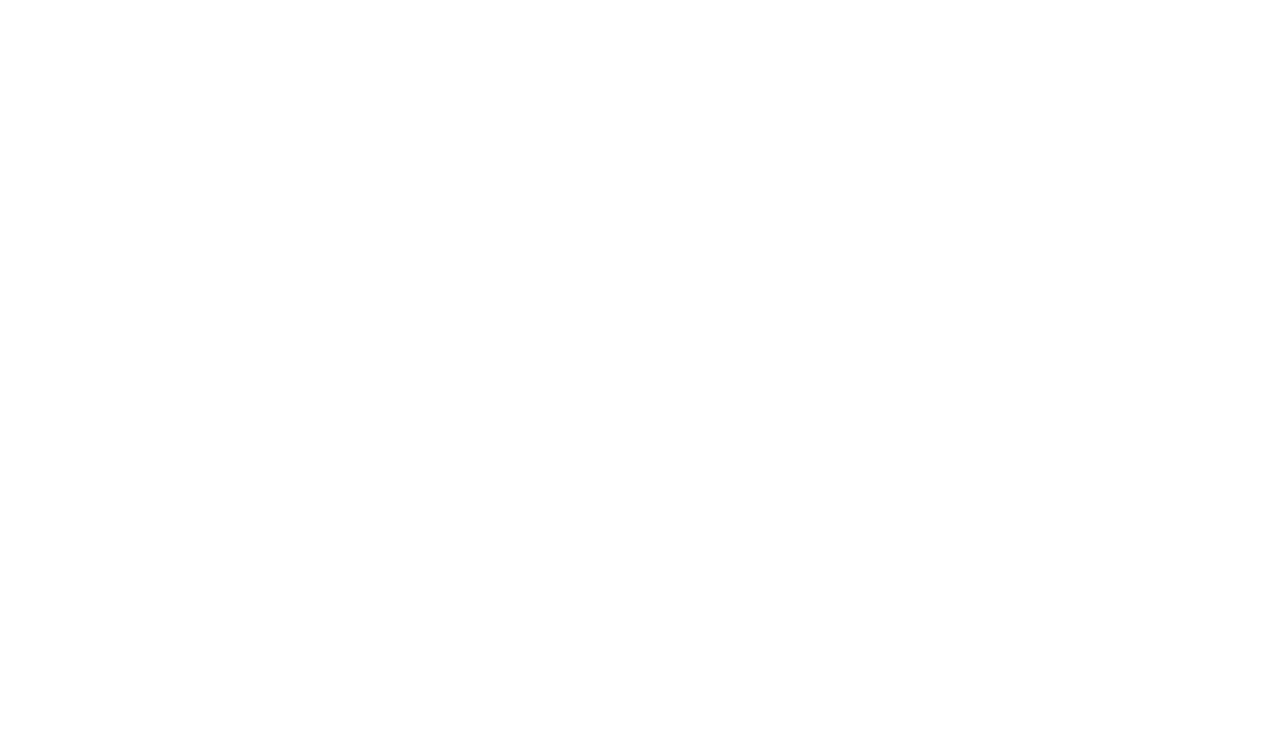
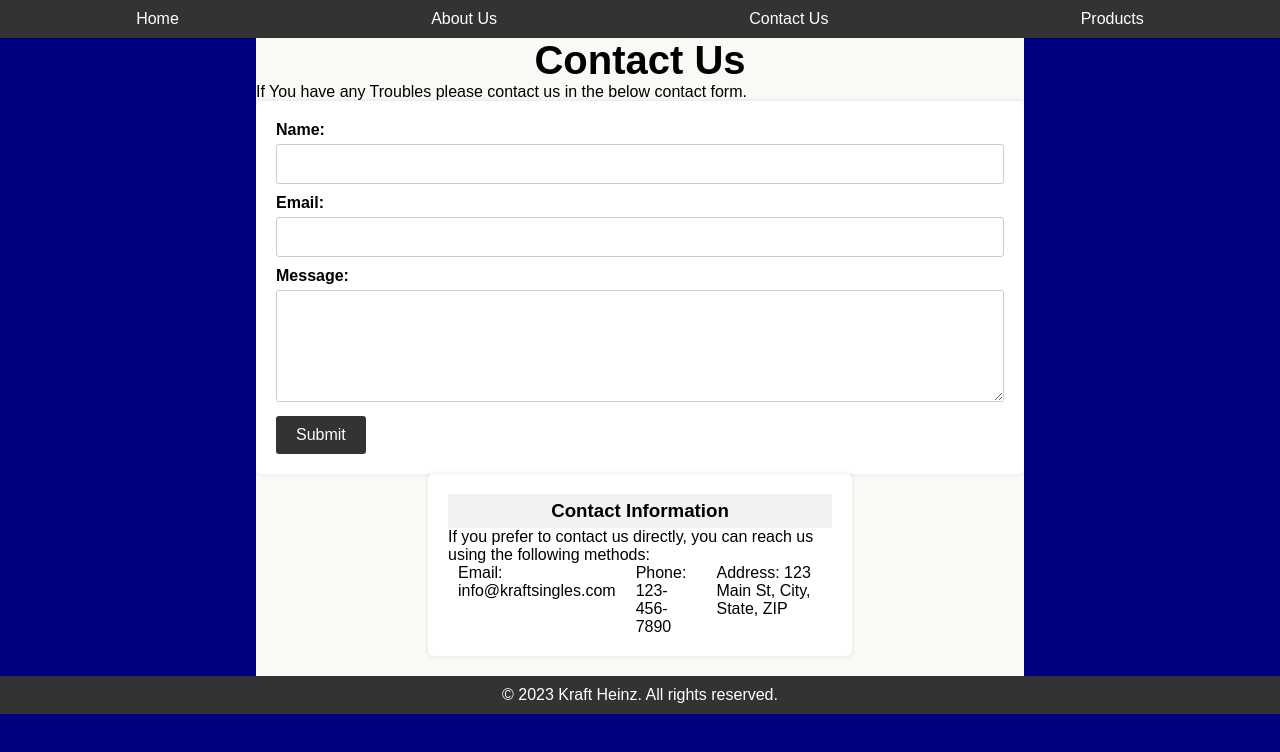
Before and after one commit to jasontgomez/kraft, a plain HTML site: page contact.html in a window 1280 px wide. Drawn offline with Linux system fonts and the light colour scheme.

Commit message:
added contact page

```diff
--- a/contact.html
+++ b/contact.html
@@ -0,0 +1,71 @@
+<!DOCTYPE html>
+<html lang="en">
+<head>
+    <meta charset="UTF-8">
+    <meta name="viewport" content="width=device-width, initial-scale=1.0">
+    <!-- css stylesheets -->
+    <link rel="stylesheet" href="./src/normalize.css">
+    <link rel="stylesheet" href="./src/style2.css">
+    <title>Contact Us - Kraft Singles</title>
+</head>
+<body>
+
+    <nav>
+        <div class="header-item">
+            <a href="index.html">Home</a>
+        </div>
+        <div class="header-item">
+            <a href="aboutus.html">About Us</a>
+        </div>
+        <div class="header-item">
+            <a href="contact.html">Contact Us</a>
+        </div>
+        <div class="header-item">
+            <a href="products.html">Products</a>
+        </div>
+    </nav>
+
+    <!-- navigation bar -->
+    <header id="header"></header>
+    <!-- main content -->
+    <div class="main-content">
+
+        <section id="contact">
+            <h2>Contact Us</h2>
+            <p>
+                If You have any Troubles please contact us in the below contact form.
+            </p>
+
+            <form action="submit-contact.php" method="POST">
+                <label for="name">Name:</label>
+                <input type="text" id="name" name="name" required>
+                <label for="email">Email:</label>
+                <input type="email" id="email" name="email" required>
+                <label for="message">Message:</label>
+                <textarea id="message" name="message" rows="5" required></textarea>
+                <button type="submit">Submit</button>
+            </form>
+        </section>
+
+        <section class="info-holder">
+            <h3>Contact Information</h3>
+            <p>
+                If you prefer to contact us directly, you can reach us using the following methods:
+            </p>
+            <ul>
+                <li>Email: info@kraftsingles.com</li>
+                <li>Phone: 123-456-7890</li>
+                <li>Address: 123 Main St, City, State, ZIP</li>
+            </ul>
+        </section>
+
+    </div>
+
+    <footer>
+        <p>&copy; 2023 Kraft Heinz. All rights reserved.</p>
+    </footer>
+    <script src="./js/script.js"></script>
+
+
+</body>
+</html>
--- /dev/null
+++ b/src/style2.css
@@ -0,0 +1,173 @@
+/* styles.css */
+
+/* Reset default browser styles */
+body, h1, h2, h3, p, ul, li, form, input, textarea, button {
+    margin: 0;
+    padding: 0;
+    box-sizing: border-box;
+}
+
+/* Set a background color and font styles for the whole page */
+body {
+    font-family: Arial, sans-serif;
+    margin: 0;
+    padding: 0;
+    background-color: #000080;
+}
+
+/* Add some spacing and style the navigation bar */
+nav {
+    display: flex;
+    justify-content: space-around;
+    padding: 10px;
+    background-color: #333;
+}
+
+nav a {
+    color: white;
+    text-decoration: none;
+}
+
+.main-content {
+    display: flex;
+    flex-direction: column;
+    justify-content: center;
+    margin-left: 20%;
+    margin-right: 20%;
+    background-color: #FAF9F6;
+}
+
+section#main-img {
+    display: flex;
+    flex-direction: column;
+    justify-content: center;
+    text-align: center;
+}
+
+section#main-img img[src="img/kraft_cheese.png"] {
+    max-width: 50%;
+    padding-left: 25%;
+}
+
+section.info-holder {
+    max-width: 50%;
+}
+
+table {
+    width: 100%;
+    border-collapse: collapse;
+}
+
+h3 {
+    background-color: #f2f2f2;
+    margin: auto;
+    padding: 6px 6px;
+    text-align: center;
+}
+
+th, td {
+    padding: 8px;
+    text-align: left;
+}
+
+th {
+    background-color: #f2f2f2;
+}
+
+td.text-right {
+    text-align: right;
+}
+
+/*contact*/
+/* Style the contact form */
+form {
+    background-color: #fff;
+    padding: 20px;
+    border-radius: 5px;
+    box-shadow: 0 0 5px rgba(0, 0, 0, 0.1);
+}
+
+label {
+    display: block;
+    margin-bottom: 5px;
+    font-weight: bold;
+}
+
+input[type="text"],
+input[type="email"],
+textarea {
+    width: 100%;
+    padding: 10px;
+    border: 1px solid #ccc;
+    border-radius: 3px;
+    margin-bottom: 10px;
+}
+
+textarea {
+    resize: vertical;
+}
+
+button[type="submit"] {
+    background-color: #333;
+    color: #fff;
+    padding: 10px 20px;
+    border: none;
+    border-radius: 3px;
+    cursor: pointer;
+}
+
+button[type="submit"]:hover {
+    background-color: #555;
+}
+
+/* Style the contact information section */
+.info-holder {
+    background-color: #fff;
+    padding: 20px;
+    border-radius: 5px;
+    box-shadow: 0 0 5px rgba(0, 0, 0, 0.1);
+    margin: auto;
+    margin-bottom: 20px;
+}
+
+/* Style the footer */
+footer {
+    background-color: #333;
+    color: #fff;
+    text-align: center;
+    padding: 10px;
+}
+
+/* styles.css */
+
+ul {
+    list-style-type: none;
+    margin: 0;
+    padding: 0;
+    display: flex;
+    justify-content: center;
+}
+
+li {
+    margin: 0 10px;
+}
+
+a {
+    color: white;
+    text-decoration: none;
+    padding: 10px;
+    border-radius: 5px;
+}
+
+a.active {
+    background-color: #555;
+}
+
+a:hover {
+    background-color: #555;
+    transition: background-color 0.3s ease;
+}
+h2{
+    text-align: center;
+    font-size: 40px;
+}
```
Also changed, not shown: aboutus.html (+1 -2 lines), index.html (+1 -1 lines), products.html (+1 -1 lines).
